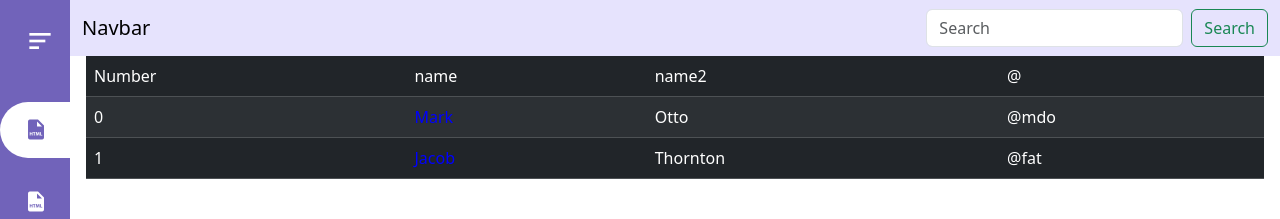
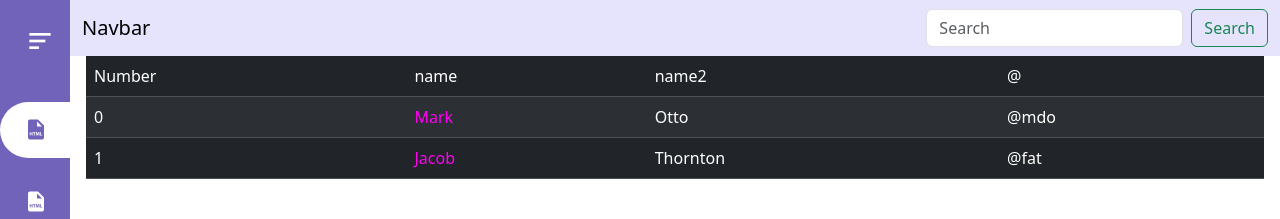
Before and after one commit to Andygggg/Vue3_Vite-boostape5, a Vue app: page /form/table in a window 1280 px wide. Shown: the top 219 px of the page. Built offline with nearby package versions, Linux system fonts and the light colour scheme.

Commit message:
fix:修改桌機ip

```diff
--- a/src/content/Project/Form/Table.vue
+++ b/src/content/Project/Form/Table.vue
@@ -5,7 +5,7 @@
         <span>{{ data.index }}</span>
       </template>
       <template #cell(two)="data">
-        <span style="color: blue">{{ data.item.two }}</span>
+        <span style="color: rgb(255, 0, 242)">{{ data.item.two }}</span>
       </template>
     </MakeTable>
   </div>
--- a/vite.config.js
+++ b/vite.config.js
@@ -11,7 +11,7 @@ export default defineConfig({
   server: {
     open: true,
     https: false,
-    host: '192.168.68.114',
+    host: '192.168.68.103',
     port: 8079,
     proxy: null,
     cors: true,
@@ -19,7 +19,7 @@ export default defineConfig({
   preview: {
     open: true,
     https: false,
-    host: '192.168.68.114',
+    host: '192.168.68.103',
     port: 8082,
     proxy: null,
     cors: true,
```
Also changed, not shown: 1 other file (tests, documents, lock files or other folders).
